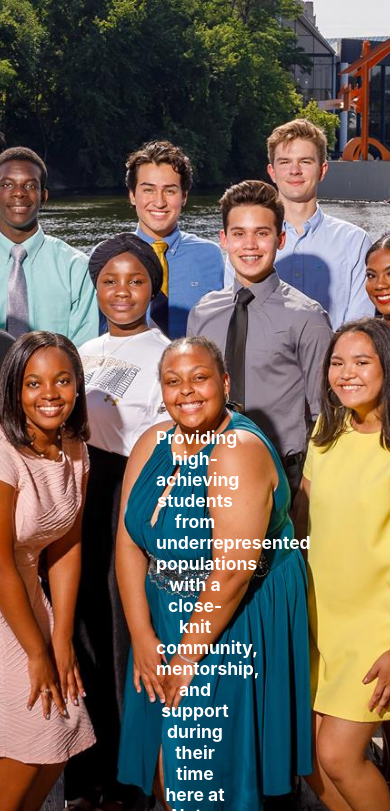
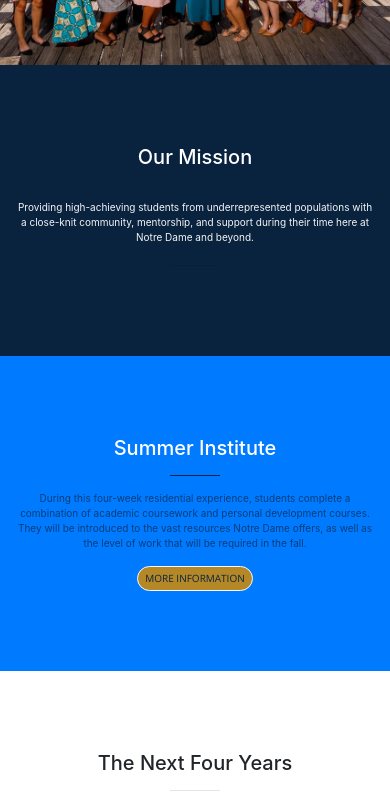
Before and after one commit to imarijr/Balfour-Hesburgh, a website with bundled scripts: page index.html in a window 390 px wide. Shown: the part 348-1159 px from the top of the page. Built offline with nearby package versions, Linux system fonts and the light colour scheme.

Commit message:
edit header for mobile

```diff
--- a/index.html
+++ b/index.html
@@ -34,12 +34,12 @@
   <!-- Navigation -->
   <nav class="navbar navbar-expand-lg navbar-light navbar-fixed-top" id="mainNav">
     <div class="container">
-      <a class="navbar-brand js-scroll-trigger" style="height: 70px;" href="#page-top"><img src="img/balfour_logo.jpg" style="width: 55px; length: 55px; border-radius:50px;" /></a>
+      <a class=" navbar-brand js-scroll-trigger" style="height: 70px;" href="#page-top"><img src="img/balfour_logo.jpg" style="width: 55px; length: 55px; border-radius:50px;" /></a>
       <button class="navbar-toggler navbar-toggler-right" type="button" data-toggle="collapse" data-target="#navbarResponsive"
-        aria-controls="navbarResponsive" aria-expanded="false" aria-label="Toggle navigation">
-        <span class="navbar-toggler-icon"></span>
+        aria-controls="navbarResponsive" aria-expanded="false" aria-label="Toggle navigation" style="background-color:#b48727">
+        <span class="navbar-toggler-icon" ></span>
       </button>
-      <div class="collapse navbar-collapse" id="navbarResponsive" style="padding-left: 70%;">
+      <div class="navOptions collapse navbar-collapse" id="navbarResponsive" style="">
         <ul class="navbar-nav ml-auto" style = "background-color:#b48727; border-radius: 50px;">
           <li class="nav-item">
             <a class="nav-link js-scroll-trigger" href="#about">Summer</a>
@@ -58,7 +58,7 @@
     </div>
   </nav>
 
-  <header class="container-fluid masthead text-center text-white d-flex">
+  <header class="container-fluid masthead text-center text-white d-flex" style="max-height: 37%">
     <div class="container-fluid my-auto" style = "width: 60%">
       <div class="row">
         <div class="col-lg-8 mx-auto" style="margin-bottom: 430px;">
@@ -67,15 +67,25 @@
           </h1>
           <hr style="margin-top:0px;">
         </div>
-        <div class="col-lg-12 mx-auto" style = "width: 50%" >
-          <h3 style="color:white;" class="text-faded mb-5"><strong>Providing high-achieving students from underrepresented
+      </div>
+    </div>
+  </header>
+
+<!--Our Mission-->
+  <section class="" id="about" style="background-color: #09233f">
+    <div class="container">
+      <div class="row">
+        <div class="col-lg-8 mx-auto text-center">
+          <h2 class="section-heading text-white">Our Mission</h2>
+          <hr class="light my-4">
+          <p style="color:whitesmoke;" text-faded mb-5">Providing high-achieving students from underrepresented
             populations with a close-knit community, mentorship, and support during their time here at Notre Dame and
-            beyond.</strong></h3>
-          <a class="btn btn-lg js-scroll-trigger" href="#about" style="background-color:#b48727; color:#09233f;border-radius: 50px; "><strong>Find Out More</strong></a>
+            beyond.</p>
         </div>
       </div>
     </div>
-  </header>
+    <hr style="width: 70px">
+  </section>
 
   <section class="bg-primary" id="about">
     <div class="container">
--- a/scss/_masthead.scss
+++ b/scss/_masthead.scss
@@ -2,7 +2,8 @@
 header.masthead {
   padding-top: 10rem;
   padding-bottom: calc(10rem - 56px);
-  background-image: url('../img/Balfours18.jpg');
+  max-width: 37%;
+  background-size: contain;
   background-position: center center;
   @include background-cover;
   hr {
@@ -34,4 +35,5 @@ header.masthead {
       font-size: 4rem;
     }
   }
+
 }
```
Also changed, not shown: css/creative.css.
